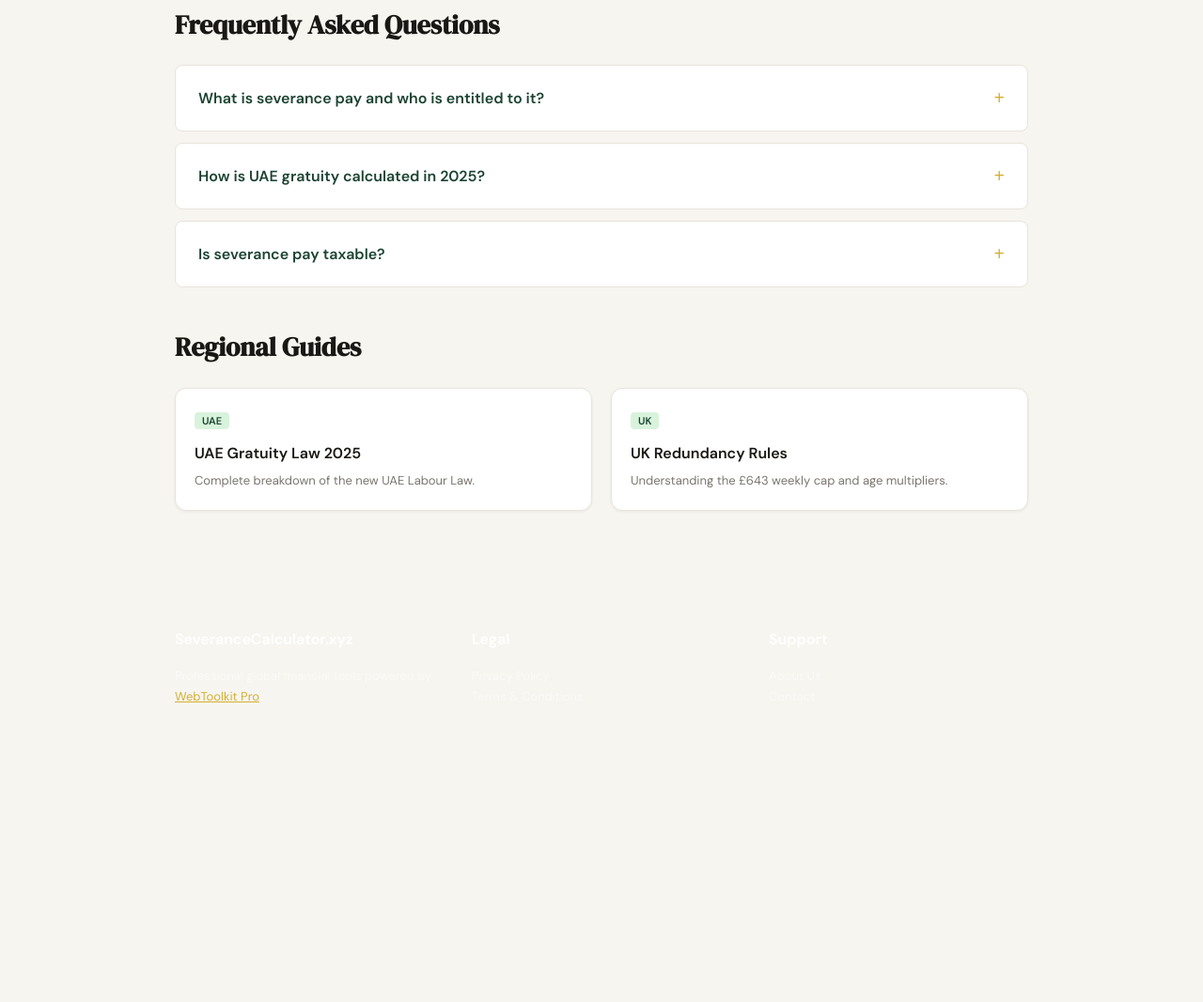
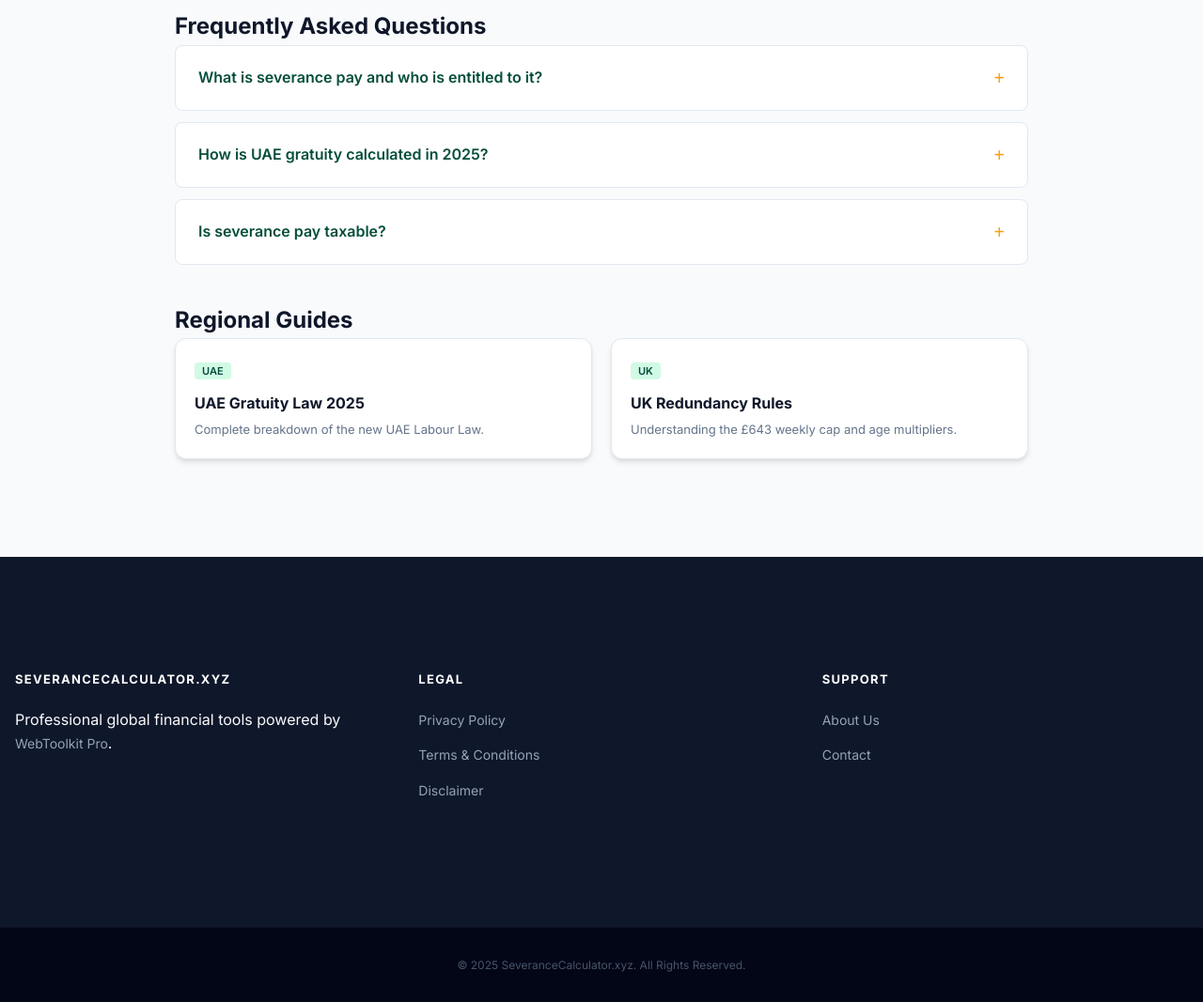
Before and after one commit to WebToolkit-Pro/severancecalculator, a plain HTML site: page index.html in a window 1280 px wide. Shown: the part 1119-2186 px from the top of the page at 94% size. Before the commit the page ends 1911 px from the top, so only its background shows below. Drawn offline with nearby package versions, Linux system fonts and the light colour scheme.

Commit message:
Switch to Inter font, fix footer coloring, and clean up typography

```diff
--- a/css/style.css
+++ b/css/style.css
@@ -1,34 +1,29 @@
-/*
-  Severance Pay Calculator - Ultra-Premium Design System
-  Focus: Financial Authority, Rich Textures, Non-Generic Aesthetic
-*/
-
-@import url('https://fonts.googleapis.com/css2?family=DM+Serif+Display:ital@0;1&family=DM+Sans:opsz,wght@9..40,300;9..40,400;9..40,500;9..40,600&display=swap');
+@import url('https://fonts.googleapis.com/css2?family=Inter:wght@300;400;500;600;700;800&display=swap');
 
 :root {
-  --bg: #F7F5F0;
+  --bg: #F8FAFC;
   --surface: #FFFFFF;
-  --border: #E8E4DC;
-  --text: #1A1814;
-  --muted: #7A7570;
-  --accent: #1B4332;
-  --accent-mid: #40916C;
-  --accent-light: #D8F3DC;
-  --accent-gold: #D4AF37;
-  --warn-bg: #FEF9E7;
-  --warn-text: #7D6608;
+  --border: #E2E8F0;
+  --text: #0F172A;
+  --muted: #64748B;
+  --accent: #064E3B;
+  --accent-mid: #059669;
+  --accent-light: #D1FAE5;
+  --accent-gold: #F59E0B;
+  --warn-bg: #FFFBEB;
+  --warn-text: #92400E;
   --radius: 12px;
   --rsm: 8px;
-  --shadow: 0 1px 3px rgba(0,0,0,0.06);
+  --shadow: 0 4px 6px -1px rgba(0, 0, 0, 0.1), 0 2px 4px -1px rgba(0, 0, 0, 0.06);
 }
 
 * { box-sizing: border-box; margin: 0; padding: 0; }
 html { scroll-behavior: smooth; }
 body {
-    font-family: 'DM Sans', sans-serif;
+    font-family: 'Inter', sans-serif;
     background: var(--bg);
     color: var(--text);
-    line-height: 1.65;
+    line-height: 1.6;
     font-size: 16px;
 }
 
@@ -79,11 +74,11 @@ header::after {
 }
 
 header h1 {
-    font-family: 'DM Serif Display', serif;
-    font-size: clamp(28px, 6vw, 54px);
-    font-weight: 400;
+    font-weight: 800;
+    font-size: clamp(32px, 6vw, 64px);
+    letter-spacing: -0.02em;
     line-height: 1.1;
-    margin-bottom: 16px;
+    margin-bottom: 20px;
 }
 
 header h1 em {
@@ -168,9 +163,9 @@ main {
 }
 
 .card-h {
-    font-family: 'DM Serif Display', serif;
-    font-size: 22px;
-    font-weight: 400;
+    font-size: 20px;
+    font-weight: 700;
+    letter-spacing: -0.01em;
     margin-bottom: 24px;
     display: flex;
     align-items: center;
@@ -250,8 +245,9 @@ select:focus, input:focus {
 }
 
 .result-hero .amount {
-    font-family: 'DM Serif Display', serif;
-    font-size: clamp(40px, 8vw, 64px);
+    font-weight: 800;
+    font-size: clamp(48px, 8vw, 72px);
+    letter-spacing: -0.03em;
     color: var(--accent-gold);
     margin: 10px 0;
 }
@@ -339,3 +335,48 @@ details div {
 @media (max-width: 600px) {
     .card { padding: 20px; }
 }
+
+/* --- FOOTER SECTION --- */
+footer {
+    background: #0F172A;
+    color: #F8FAFC;
+    padding: 60px 0 0;
+    margin-top: 80px;
+}
+
+footer h4 {
+    color: #fff;
+    font-size: 13px;
+    text-transform: uppercase;
+    letter-spacing: 0.1em;
+    margin-bottom: 20px;
+}
+
+footer ul {
+    list-style: none;
+}
+
+footer ul li {
+    margin-bottom: 12px;
+}
+
+footer a {
+    color: #94A3B8;
+    text-decoration: none;
+    font-size: 14px;
+    transition: color 0.2s;
+}
+
+footer a:hover {
+    color: var(--accent-gold);
+}
+
+.footer-bottom {
+    background: #020617;
+    padding: 30px 20px;
+    text-align: center;
+    font-size: 12px;
+    color: #475569;
+    margin-top: 60px;
+    border-top: 1px solid rgba(255,255,255,0.05);
+}
--- a/index.html
+++ b/index.html
@@ -155,7 +155,7 @@
 
         <!-- FAQ SECTION -->
         <section id="gratuity-calculation-faq" style="margin-top: 40px;">
-            <h2 style="font-family: 'DM Serif Display', serif; font-size: 28px; margin-bottom: 20px;">Frequently Asked Questions</h2>
+            <h2>Frequently Asked Questions</h2>
             <details>
                 <summary>What is severance pay and who is entitled to it?</summary>
                 <div>Severance pay is compensation given to an employee when their employment ends — usually due to layoffs, redundancy, or company closure. Entitlement depends on your country's laws and your contract.</div>
@@ -172,7 +172,7 @@
 
         <!-- GUIDES SECTION -->
         <section id="regional-labour-law-guides" style="margin-top: 40px;">
-             <h2 style="font-family: 'DM Serif Display', serif; font-size: 28px; margin-bottom: 20px;">Regional Guides</h2>
+             <h2>Regional Guides</h2>
              <div style="display: grid; grid-template-columns: repeat(auto-fit, minmax(280px, 1fr)); gap: 20px;">
                  <a href="/blog/uae-gratuity.html" style="text-decoration: none; color: inherit;">
                      <div class="card" style="padding: 20px; transition: transform .2s; cursor: pointer;">
@@ -193,25 +193,29 @@
     </main>
 
     <footer>
-        <div style="max-width: 940px; margin: 0 auto; padding: 40px 16px; display: grid; grid-template-columns: repeat(auto-fit, minmax(200px, 1fr)); gap: 40px;">
+        <div class="container" style="display: grid; grid-template-columns: repeat(auto-fit, minmax(200px, 1fr)); gap: 40px; padding: 60px 16px;">
             <div>
-                <h4 style="color: #fff; margin-bottom: 15px;">SeveranceCalculator.xyz</h4>
-                <p style="font-size: 13px; color: rgba(255,255,255,.5);">Professional global financial tools powered by <a href="https://wtkpro.site" style="color: var(--accent-gold);">WebToolkit Pro</a>.</p>
+                <h4>SeveranceCalculator.xyz</h4>
+                <p>Professional global financial tools powered by <a href="https://wtkpro.site" target="_blank">WebToolkit Pro</a>.</p>
             </div>
             <div>
-                <h4 style="color: #fff; margin-bottom: 15px;">Legal</h4>
-                <ul style="list-style: none; font-size: 13px;">
-                    <li><a href="/legal/privacy-policy.html" style="color: rgba(255,255,255,.5); text-decoration: none;">Privacy Policy</a></li>
-                    <li><a href="/legal/terms-and-conditions.html" style="color: rgba(255,255,255,.5); text-decoration: none;">Terms & Conditions</a></li>
+                <h4>Legal</h4>
+                <ul>
+                    <li><a href="/legal/privacy-policy.html">Privacy Policy</a></li>
+                    <li><a href="/legal/terms-and-conditions.html">Terms & Conditions</a></li>
+                    <li><a href="/legal/disclaimer.html">Disclaimer</a></li>
                 </ul>
             </div>
             <div>
-                <h4 style="color: #fff; margin-bottom: 15px;">Support</h4>
-                <ul style="list-style: none; font-size: 13px;">
-                    <li><a href="/about.html" style="color: rgba(255,255,255,.5); text-decoration: none;">About Us</a></li>
-                    <li><a href="/contact.html" style="color: rgba(255,255,255,.5); text-decoration: none;">Contact</a></li>
+                <h4>Support</h4>
+                <ul>
+                    <li><a href="/about.html">About Us</a></li>
+                    <li><a href="/contact.html">Contact</a></li>
                 </ul>
             </div>
+        </div>
+        <div class="footer-bottom">
+            &copy; 2025 SeveranceCalculator.xyz. All Rights Reserved.
         </div>
     </footer>
 
```
